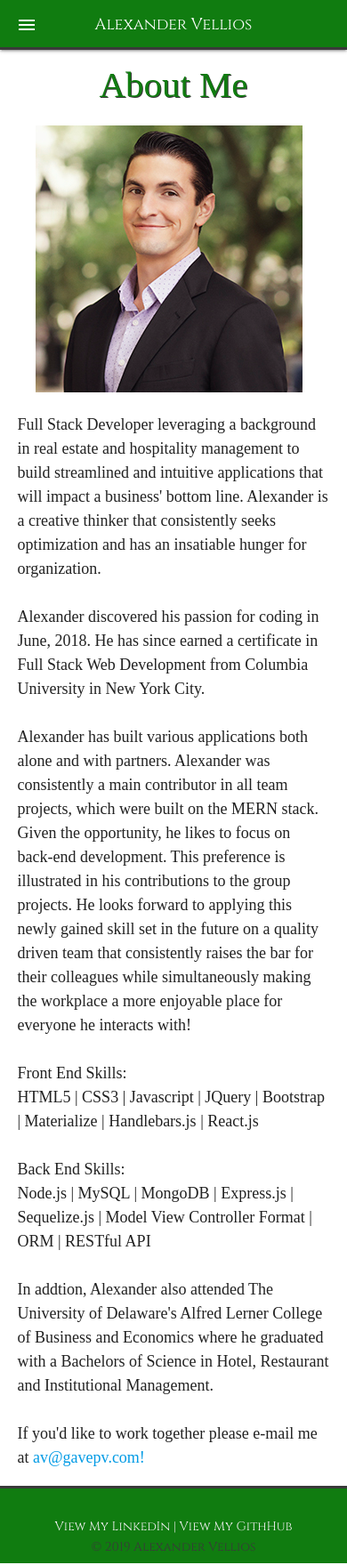
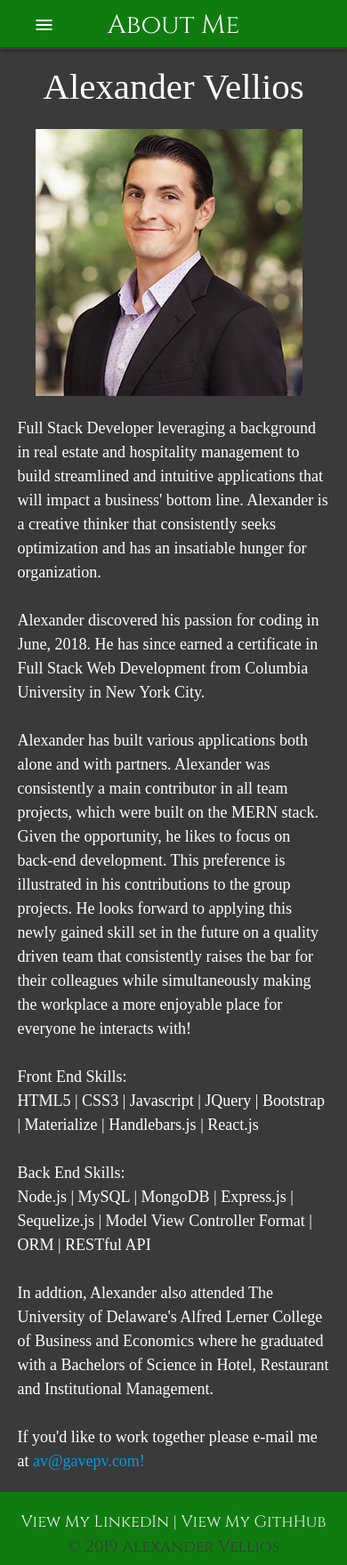
Before and after one commit to TheGreekCuban/Alexander-Vellios-Portfolio, a website: page public/html/aboutme.html in a window 390 px wide. Shown: the whole page at 89% size. Drawn offline with nearby package versions, Linux system fonts and the light colour scheme.

Commit message:
all formatting finished, need finishing touches

```diff
--- a/public/css/aboutme.css
+++ b/public/css/aboutme.css
@@ -8,15 +8,19 @@ body {
     font-size: 18px;
     height: 100%;
     margin: 0;
-}
-
-.container {
-    margin-top: 2%;
-    margin-bottom: 2%;
+    display: grid;
+    background-color: #3A3A3A;
+    color: white;
+    grid-template:  "nav nav"
+                    "header header"
+                    "content content"
+                    "footer footer";
+    grid-template-rows: repeat(4, minmax(auto, 1fr));
+    grid-template-columns: repeat(2, 1fr);
 }
 
 #navContainer {
-    margin: 0 15% 0 15%;
+    margin: 0 5% 0 5%;
     font-family: 'Cinzel', serif;
 }
 
@@ -24,80 +28,45 @@ nav {
     background-color: #107C10;
     color: #3A3A3A;
     border-bottom: 3px solid #3A3A3A;
+    grid-area: nav;
 }
 
 #footer {
     text-align: center;
+    margin-top: auto;
     font-family: 'Cinzel', serif;
     background-color: #107C10;
     color: #3A3A3A;
     border-top: 3px solid #3A3A3A;
-    grid-row-start: 10;
-    grid-column: 1/-1;
-    display: flex;
-    flex-direction: column;
-    text-align: center;
-    justify-content: center;
+    grid-area: footer;
 }
-
-.links {
-    line-height: 20px;
-    padding-top: 10px;
-}
-/* ============================================================= */
 
 #myPhoto {
     float: left;
     padding: 0 20px 4px 0;
 }
 
-.aboutMeHeader {
-    color: #107C10;
-    background-color: white;
-    text-shadow: 1px 1px #3A3A3A;
+#copyright {
+    padding-bottom: 5px;
+    line-height: 30px;
 }
 
-#copyright {
-    margin: 0 auto;
-    text-align: center;
+.aboutMeHeader {
+    text-shadow: 1px 1px #107C10;
+    background-color: #3A3A3A;
+    color: white;
+    grid-area: header;
+    margin: 2.5% 5% 0 5%;
+}
+
+.aboutMeContent {
+    grid-area: content;
+    margin: 0 5% 0 5%;
 }
 
 
 /* iPhones Screens Other Than 6/7/8 */
 @media screen and (max-width: 390px) {
-
-    #navContainer {
-        margin: 0;
-    }
-
-    .links {
-        line-height: 25px;
-    }
-
-    #myName {
-        font-size: 18px;
-    }
-
-    .container {
-        margin: 0 auto;
-    }
-
-    p {
-        font-size: 18px;
-    }
-
-    .links {
-        line-height: 25px;
-        font-size: 14px;
-    }
-
-    #copyright {
-        font-size: 14px;
-        padding-bottom: 8px;
-    }
-
-/* ============================================================= */
-
     #myPhoto {
         margin-bottom: 5%;
         padding: 5px 20px 5px 20px;
@@ -106,49 +75,39 @@ nav {
         padding: 0;
         margin: 5%;
         text-align: center;
-        color: #107C10;
-        background-color: white;
+        background-color: #3A3A3A;
+        color: white;
         text-shadow: 1px 1px #3A3A3A;
     }
 }
 
 /* iPhones Screens 6/7/8 */
 @media screen and (min-width: 405px) and (max-width: 480px) {
-
-    #navContainer {
-        margin: 0;
-    }
-
-    #myName {
-        font-size: 18px;
-    }
-
-    .container {
-        margin: 0 auto;
-    }
-
-    .links {
-        line-height: 25px;
-        font-size: 14px;
-    }
-
-    #copyright {
-        font-size: 14px;
-        padding-bottom: 8px;
-    }
-
-    p {
-        font-size: 18px;
-    }
-
-/* ============================================================= */
-
     #myPhoto {
         padding: 5px 30px 5px 30px;
     }
     .aboutMeHeader {
-        text-align: center;
         padding: 0;
         margin: 5%;
+        text-align: center;
+        background-color: #3A3A3A;
+        color: white;
+        text-shadow: 1px 1px #3A3A3A;
     }
 }
+
+/* iPad and iPad Pro */
+@media screen and (min-width: 490px) and (max-width: 1030px) {
+
+    .aboutMeHeader {
+        background-color: #3A3A3A;
+        color: white;
+        text-shadow: 1px 1px #3A3A3A;
+        margin-top: -10%;
+        font-size: 4em;
+    }
+
+    .aboutMeContent {
+        margin-top: -20%;
+    }
+}
--- a/public/css/contact.css
+++ b/public/css/contact.css
@@ -20,7 +20,8 @@ body {
                             "footer footer footer footer";
     grid-template-rows: repeat(5, minmax(auto, 1fr));
     grid-template-columns: repeat(4, 1fr);
-    color: #107C10;
+    color: white;
+    background-color: #3A3A3A;
 }
 
 #navContainer {
@@ -35,6 +36,7 @@ body {
     grid-area: banner;
     text-align: center;
     margin-top: -2.5%;
+    text-shadow: 3px 3px 10px #107C10;
 }
 
 .contactForm {
@@ -42,6 +44,7 @@ body {
     grid-area: form;
     padding-right: 20%;
     margin-top: -10%;
+    text-shadow: 3px 3px 10px #107C10;
 }
 
 .info {
@@ -53,8 +56,9 @@ body {
     font-family: 'Cinzel', serif;
     justify-content: center;
     font-size: 2rem;
-    color: #107C10;
+    color: white;
     margin-top: -10%;
+    text-shadow: 3px 3px 10px #107C10;
 }
 
 .submitButton {
@@ -62,7 +66,12 @@ body {
 }
 
 a {
-    color: #107C10;
+    color: white;
+    text-shadow: 3px 3px 10px #107C10;
+}
+
+a:hover {
+    text-shadow: white 1px 1px 25px;
 }
 
 nav {
@@ -81,9 +90,6 @@ nav {
     border-top: 3px solid #3A3A3A;
     grid-area: footer;
 }
-
-
-/* ============================================================= */
 
 
 /* iPhones Screens Other Than 6/7/8 */
--- a/public/css/home.css
+++ b/public/css/home.css
@@ -7,6 +7,7 @@ body {
     font-family: 'Cormorant Garamond', serif;
     font-size: 18px;
     height: 100%;
+    background-color: #3A3A3A;
 }
 
 .container {
@@ -55,10 +56,10 @@ nav {
     grid-column-end: 6;
     grid-row-start: 3;
     text-align: center;
-    color: #3A3A3A;
+    color: white;
     font-size: 48px;
     font-family: 'Cinzel', serif;
-    text-shadow: 3px 3px 10px #107C10;
+    text-shadow: 3px 3px 40px #107C10;
 }
 
 #jobDescription {
@@ -66,7 +67,19 @@ nav {
     grid-column-end: 6;
     grid-row-start: 4;
     text-align: center;
-    color: #3a3a3a;
+    color:white;
+    font-size: 24px;
+    font-family: 'Cinzel', serif;
+    text-shadow: 3px 3px 10px #107C10;
+    vertical-align: middle;
+}
+
+#appDescription {
+    grid-column-start: 2;
+    grid-column-end: 6;
+    grid-row-start: 5;
+    text-align: center;
+    color:white;
     font-size: 24px;
     font-family: 'Cinzel', serif;
     text-shadow: 3px 3px 10px #107C10;
@@ -74,8 +87,12 @@ nav {
 
 .fa-linkedin {
     color: #107C10;
-    background-color: white;
-    text-shadow: 1px 1px #3A3A3A;
+    background-color: #3A3A3A;
+    text-shadow: 1px 1px 2px white;
+}
+
+.fa-linkedin:hover {
+    text-shadow: #107C10 1px 1px 50px;
 }
 
 .linkedIn {
@@ -88,8 +105,12 @@ nav {
 
 .fa-github {
     color: #107C10;
-    background-color: white;
-    text-shadow: 1px 1px #3A3A3A;
+    background-color: #3A3A3A;
+    text-shadow: 1px 1px 2px white;
+}
+
+.fa-github:hover {
+    text-shadow: #107C10 1px 1px 50px;
 }
 
 .gitHub {
@@ -103,8 +124,12 @@ nav {
 
 .fa-file-invoice-dollar {
     color: #107C10;
-    background-color: white;
-    text-shadow: 1px 1px #3A3A3A;
+    background-color: #3A3A3A;
+    text-shadow: 1px 1px 2px white;
+}
+
+.fa-file-invoice-dollar:hover {
+    text-shadow: #107C10 1px 1px 50px;
 }
 
 .resume {
@@ -169,9 +194,6 @@ nav {
 
     .fa-linkedin {
         font-size: 1.5em;
-        color: #107C10;
-        background-color: white;
-        text-shadow: 1px 1px #3A3A3A;
     }
 
     .linkedIn {
@@ -181,9 +203,6 @@ nav {
 
     .fa-github {
         font-size: 1.5em;
-        color: #107C10;
-        background-color: white;
-        text-shadow: 1px 1px #3A3A3A;
     }
 
     .gitHub {
@@ -194,16 +213,12 @@ nav {
 
     .fa-file-invoice-dollar {
         font-size: 1.5em;
-        color: #107C10;
-        background-color: white;
-        text-shadow: 1px 1px #3A3A3A;
     }
 
     .resume {
         text-align: center;
         margin: 10% 0 0 0;
     }
-
 }
 
 /* iPhones Screens 6/7/8 */
@@ -259,9 +274,6 @@ nav {
 
     .fa-linkedin {
         font-size: 1.5em;
-        color: #107C10;
-        background-color: white;
-        text-shadow: 1px 1px #3A3A3A;
     }
 
     .linkedIn {
@@ -271,9 +283,6 @@ nav {
 
     .fa-github {
         font-size: 1.5em;
-        color: #107C10;
-        background-color: white;
-        text-shadow: 1px 1px #3A3A3A;
     }
 
     .gitHub {
@@ -284,9 +293,6 @@ nav {
 
     .fa-file-invoice-dollar {
         font-size: 1.5em;
-        color: #107C10;
-        background-color: white;
-        text-shadow: 1px 1px #3A3A3A;
     }
 
     .resume {
@@ -348,10 +354,8 @@ nav {
         grid-column-end: 6;
         grid-row-start: 3;
         text-align: center;
-        color: #3A3A3A;
         font-size: 48px;
         font-family: 'Cinzel', serif;
-        text-shadow: 3px 3px 10px #107C10;
     }
 
     #jobDescription {
@@ -359,16 +363,8 @@ nav {
         grid-column-end: 6;
         grid-row-start: 4;
         text-align: center;
-        color: #3a3a3a;
         font-size: 24px;
         font-family: 'Cinzel', serif;
-        text-shadow: 3px 3px 10px #107C10;
-    }
-
-    .fa-linkedin {
-        color: #107C10;
-        background-color: white;
-        text-shadow: 1px 1px #3A3A3A;
     }
 
     .linkedIn {
@@ -379,25 +375,12 @@ nav {
         font-size: 2em;
     }
 
-    .fa-github {
-        color: #107C10;
-        background-color: white;
-        text-shadow: 1px 1px #3A3A3A;
-    }
-
     .gitHub {
         grid-column-start: 5;
         grid-column-end: 7;
         grid-row-start: 7;
         text-align: center;
         font-size: 2em;
-    }
-
-
-    .fa-file-invoice-dollar {
-        color: #107C10;
-        background-color: white;
-        text-shadow: 1px 1px #3A3A3A;
     }
 
     .resume {
--- a/public/css/mini-projects.css
+++ /dev/null
@@ -1,136 +0,0 @@
-/* Can All Be Reused */
-body, html {
-    height: 100%;
-}
-
-body {
-    font-family: 'Cormorant Garamond', serif;
-    font-size: 18px;
-    height: 100%;
-    margin: 0;
-}
-
-.container {
-    margin-top: 2%;
-    margin-bottom: 2%;
-    display: grid;
-}
-
-#navContainer {
-    margin: 0 15% 0 15%;
-    font-family: 'Cinzel', serif;
-}
-
-nav {
-    background-color: #107C10;
-    color: #3A3A3A;
-    border-bottom: 3px solid #3A3A3A;
-}
-
-#footer {
-    text-align: center;
-    padding: 0;
-    font-family: 'Cinzel', serif;
-    background-color: #107C10;
-    color: #3A3A3A;
-    border-top: 3px solid #3A3A3A;
-}
-
-.links {
-    line-height: 20px;
-    padding-top: 10px;
-}
-/* ============================================================= */
-
-#myPhoto {
-    float: left;
-    padding: 0 20px 4px 0;
-}
-
-
-/* iPhones Screens Other Than 6/7/8 */
-@media screen and (max-width: 390px) {
-
-    #navContainer {
-        margin: 0;
-    }
-
-    .links {
-        line-height: 25px;
-    }
-
-    #myName {
-        font-size: 18px;
-    }
-
-    .container {
-        margin: 0 auto;
-    }
-
-    p {
-        font-size: 18px;
-    }
-
-    .links {
-        line-height: 25px;
-        font-size: 14px;
-    }
-
-    #copyright {
-        font-size: 14px;
-        padding-bottom: 8px;
-    }
-
-/* ============================================================= */
-
-    #myPhoto {
-        margin-bottom: 5%;
-        padding: 5px 20px 5px 20px;
-    }
-    .aboutMeHeader {
-        padding: 0;
-        margin: 0;
-        text-align: center;
-    }
-}
-
-/* iPhones Screens 6/7/8 */
-@media screen and (min-width: 405px) and (max-width: 480px) {
-
-    #navContainer {
-        margin: 0;
-    }
-
-    #myName {
-        font-size: 18px;
-    }
-
-    .container {
-        margin: 0 auto;
-    }
-
-    .links {
-        line-height: 25px;
-        font-size: 14px;
-    }
-
-    #copyright {
-        font-size: 14px;
-        padding-bottom: 8px;
-    }
-
-    p {
-        font-size: 18px;
-    }
-
-/* ============================================================= */
-
-    #myPhoto {
-        padding: 5px 30px 5px 30px;
-    }
-    .aboutMeHeader {
-        text-align: center;
-        padding: 0;
-        margin: 0;
-    }
-}
--- a/public/css/projects.css
+++ b/public/css/projects.css
@@ -4,133 +4,105 @@ body, html {
 }
 
 body {
-    font-family: 'Cormorant Garamond', serif;
+    font-family: 'Cinzel', serif;
     font-size: 18px;
-    height: 100%;
     margin: 0;
-}
-
-.container {
-    margin-top: 2%;
-    margin-bottom: 2%;
     display: grid;
+    grid-template:  "nav nav nav nav"
+                    "fs fs mp mp"
+                    "fs fs mp mp"
+                    "footer footer footer footer";
+    grid-template-rows: repeat(4, minmax(auto, 1fr));
+    grid-template-columns: repeat(4, 1fr);
+    background-color: #3A3A3A;
 }
 
 #navContainer {
-    margin: 0 15% 0 15%;
+    margin: 0 5% 0 5%;
     font-family: 'Cinzel', serif;
+}
+
+#fs {
+    grid-area: fs;
+    text-align: center;
+    color: white;
+}
+
+#mp {
+    grid-area: mp;
+    text-align: center;
+    color: white;
 }
 
 nav {
     background-color: #107C10;
     color: #3A3A3A;
     border-bottom: 3px solid #3A3A3A;
+    grid-area: nav;
 }
 
 #footer {
     text-align: center;
-    padding: 0;
     font-family: 'Cinzel', serif;
     background-color: #107C10;
     color: #3A3A3A;
     border-top: 3px solid #3A3A3A;
+    grid-area: footer;
+    margin-top: auto;
 }
 
 .links {
     line-height: 20px;
     padding-top: 10px;
 }
-/* ============================================================= */
 
-#myPhoto {
-    float: left;
-    padding: 0 20px 4px 0;
-}
 
 
 /* iPhones Screens Other Than 6/7/8 */
 @media screen and (max-width: 390px) {
 
-    #navContainer {
-        margin: 0;
+    body {
+        grid-template:  "nav nav nav nav"
+        "fs fs fs fs"
+        "mp mp mp mp"
+        "footer footer footer footer";
     }
 
-    .links {
-        line-height: 25px;
+    h4 {
+        font-size: 1.25em;
+        padding: 0;;
     }
 
-    #myName {
-        font-size: 18px;
-    }
-
-    .container {
-        margin: 0 auto;
-    }
-
-    p {
-        font-size: 18px;
-    }
-
-    .links {
-        line-height: 25px;
-        font-size: 14px;
-    }
-
-    #copyright {
-        font-size: 14px;
-        padding-bottom: 8px;
-    }
-
-/* ============================================================= */
-
-    #myPhoto {
-        margin-bottom: 5%;
-        padding: 5px 20px 5px 20px;
-    }
-    .aboutMeHeader {
-        padding: 0;
-        margin: 0;
-        text-align: center;
-    }
 }
 
 /* iPhones Screens 6/7/8 */
 @media screen and (min-width: 405px) and (max-width: 480px) {
-
-    #navContainer {
-        margin: 0;
+    body {
+        grid-template:  "nav nav nav nav"
+        "fs fs fs fs"
+        "mp mp mp mp"
+        "footer footer footer footer";
     }
 
-    #myName {
-        font-size: 18px;
+    h4 {
+        font-size: 1.25em;
+        padding: 0;;
+    }
+}
+
+/* iPad and iPad Pro */
+@media screen and (min-width: 490px) and (max-width: 1030px) {
+
+    body {
+        grid-template:  "nav nav nav nav"
+        "fs fs fs fs"
+        "mp mp mp mp"
+        "footer footer footer footer";
     }
 
-    .container {
-        margin: 0 auto;
+    h4 {
+        font-size: 1.25em;
+        padding: 0;;
     }
 
-    .links {
-        line-height: 25px;
-        font-size: 14px;
-    }
-
-    #copyright {
-        font-size: 14px;
-        padding-bottom: 8px;
-    }
-
-    p {
-        font-size: 18px;
-    }
-
-/* ============================================================= */
-
-    #myPhoto {
-        padding: 5px 30px 5px 30px;
-    }
-    .aboutMeHeader {
-        text-align: center;
-        padding: 0;
-        margin: 0;
-    }
 }
--- a/public/html/aboutme.html
+++ b/public/html/aboutme.html
@@ -17,13 +17,12 @@
     <div class="navbar-fixed">
         <nav>
             <div class="nav-wrapper" id="navContainer">
-            <a href="home.html" class="brand-logo" id="myName">Alexander Vellios</a>
+            <a href="home.html" class="brand-logo" id="myName">About Me</a>
               <a href="#" data-target="mobile-demo" class="sidenav-trigger"><i class="material-icons">menu</i></a>
                 <ul class="right hide-on-med-and-down">
                     <li><a href="home.html">Home</a></li>
                     <li><a href="aboutme.html">About Me</a></li>
                     <li><a href="projects.html">Projects</a></li>
-                    <li><a href="mini-projects.html">Mini-projects</a></li>
                     <li><a href="contact.html">Contact</a></li>
                 </ul>
             </div>
@@ -34,13 +33,12 @@
             <li><a href="home.html">Home</a></li>
             <li><a href="aboutme.html">About Me</a></li>
             <li><a href="projects.html">Projects</a></li>
-            <li><a href="mini-projects.html">Mini-projects</a></li>
             <li><a href="contact.html">Contact</a></li>
     </ul>
 
-    <div class="container">
+    <h3 class="aboutMeHeader">Alexander Vellios</h3>
+
     <div class="aboutMeContent">
-          <h3 class="aboutMeHeader">About Me</h3>
         <img id="myPhoto" src="../img/Alex-Velios-SquareWeb-JTG_3718.jpg" alt='Headshot Of Alexander Vellios'>
         <p>
         Full Stack Developer leveraging a background in real estate and hospitality management to build streamlined and intuitive applications that will impact a business' bottom line. Alexander is a creative thinker that consistently seeks optimization and has an insatiable hunger for organization.
@@ -68,7 +66,6 @@
         If you'd like to work together please e-mail me at <a href="mailto:av@agavepv.com?subject=We are in nterested In Working Together!">av@gavepv.com!</a>
         </p>
     </div>
-    </div>
 
     <footer class="page-footer" id="footer">
         <div class="links">
--- a/public/js/mini-projects.js
+++ /dev/null
@@ -1,3 +0,0 @@
-$(document).ready(function(){
-    $('.sidenav').sidenav();
-  });
--- a/public/js/projects.js
+++ b/public/js/projects.js
@@ -1,3 +1,7 @@
 $(document).ready(function(){
     $('.sidenav').sidenav();
+
+    $('.carousel').carousel({
+      indicators: true
+    });
   });
```
Also changed, not shown: public/html/contact.html (+1 -3 lines), public/html/home.html (+2 -3 lines), public/html/mini-projects.html (deleted, +0 -53 lines), public/html/projects.html (+23 -3 lines), 1 other file. Lines whose indentation alone changed are shown as unchanged.
